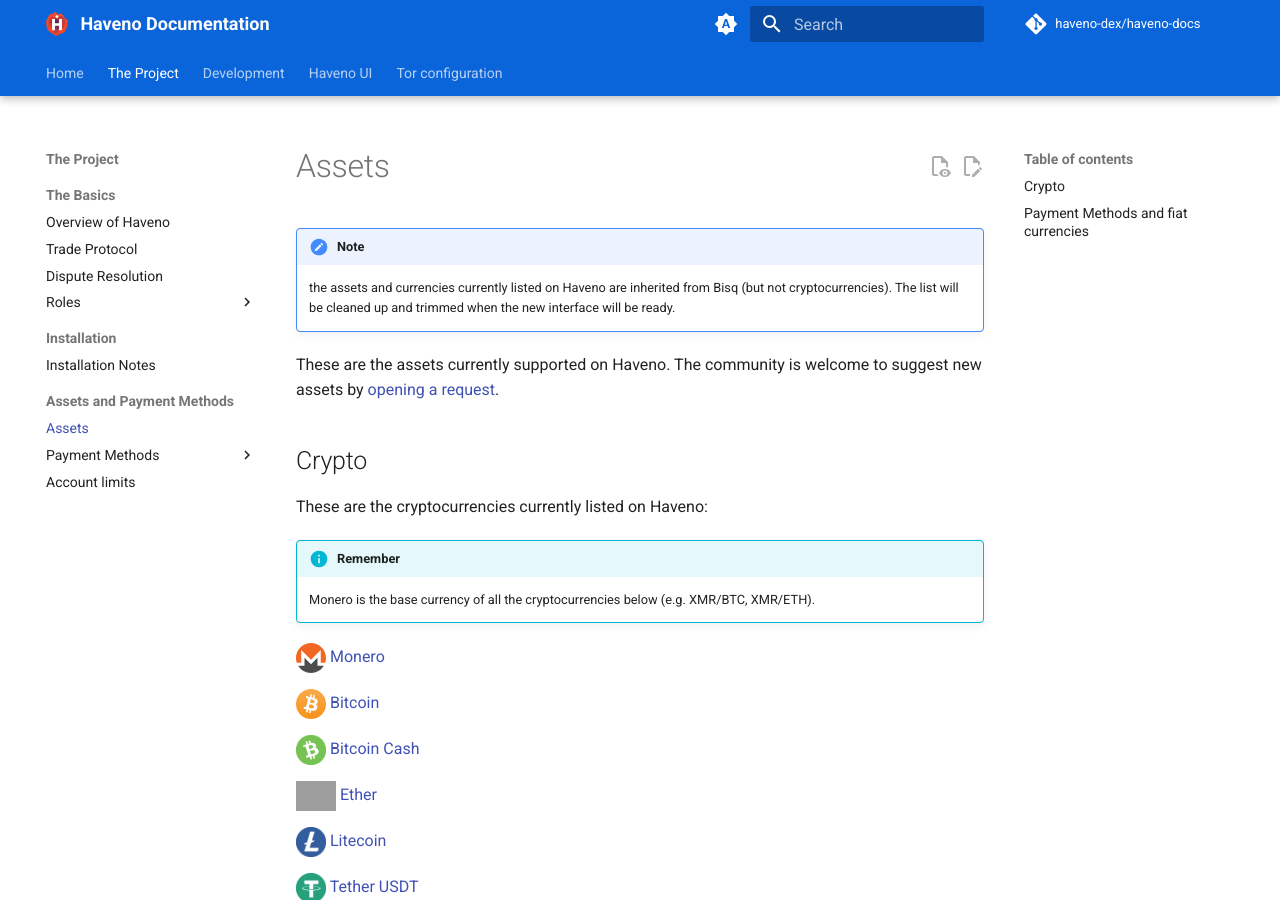
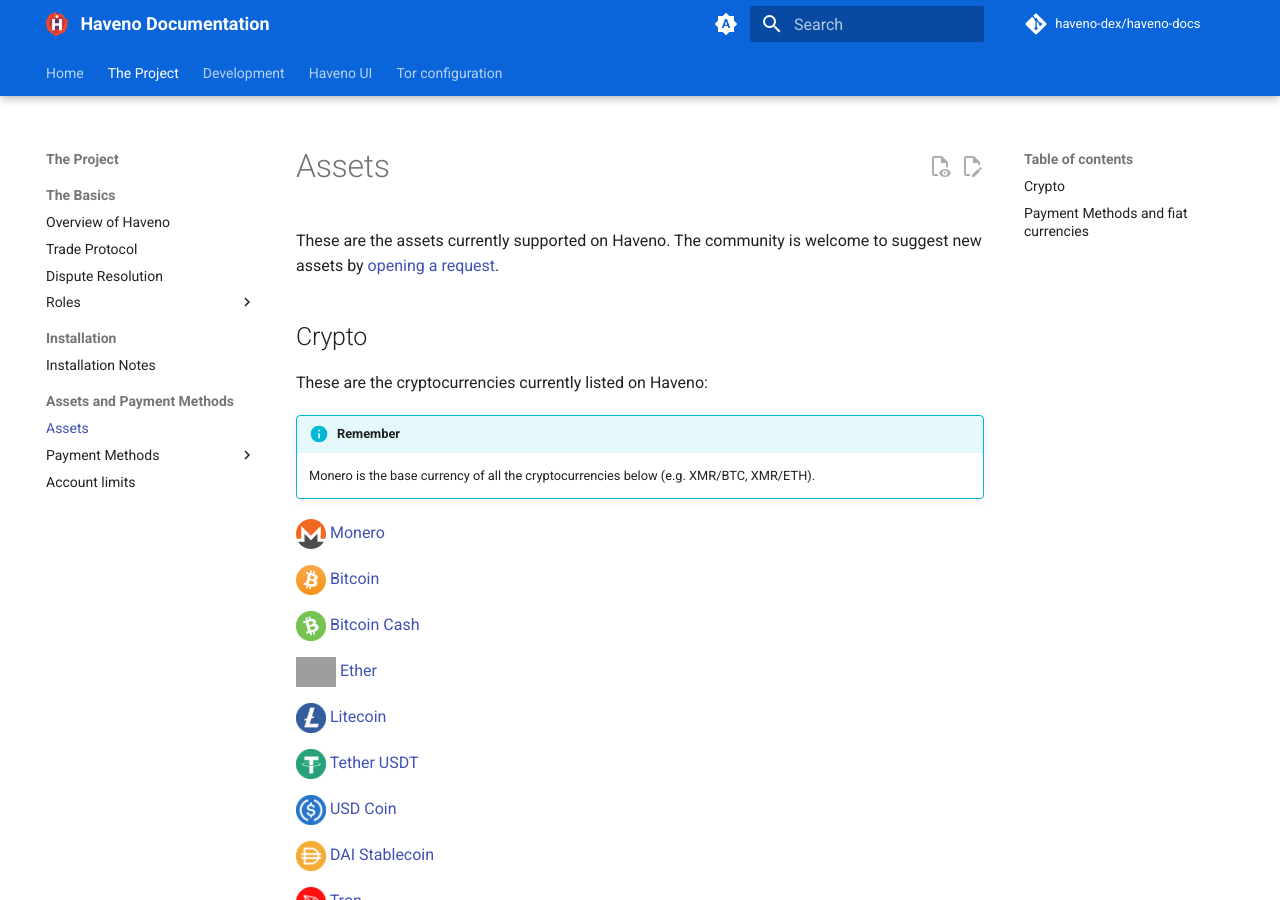
Before and after one commit to haveno-dex/haveno-docs, an MkDocs documentation site: the page built from docs/the-project/assets.md, in a window 1280 px wide and 900 px high. Built offline with MkDocs 1.6.1 and Material for MkDocs 9.7.7, drawn with Linux system fonts in a browser that asks for light colours; plug-ins that fetch from the network failed and are left out; comment, search, counter and statistics services are not loaded; the version menu is left out; grey boxes are pictures that could not be loaded.

Commit message:
remove info box in supported assets and currencies

```diff
--- a/docs/the-project/assets.md
+++ b/docs/the-project/assets.md
@@ -1,7 +1,4 @@
 # Assets
-
-!!! Note
-    the assets and currencies currently listed on Haveno are inherited from Bisq (but not cryptocurrencies). The list will be cleaned up and trimmed when the new interface will be ready.
 
 These are the assets currently supported on Haveno. The community is welcome to suggest new assets by [opening a request](https://github.com/haveno-dex/listing).
 
```
